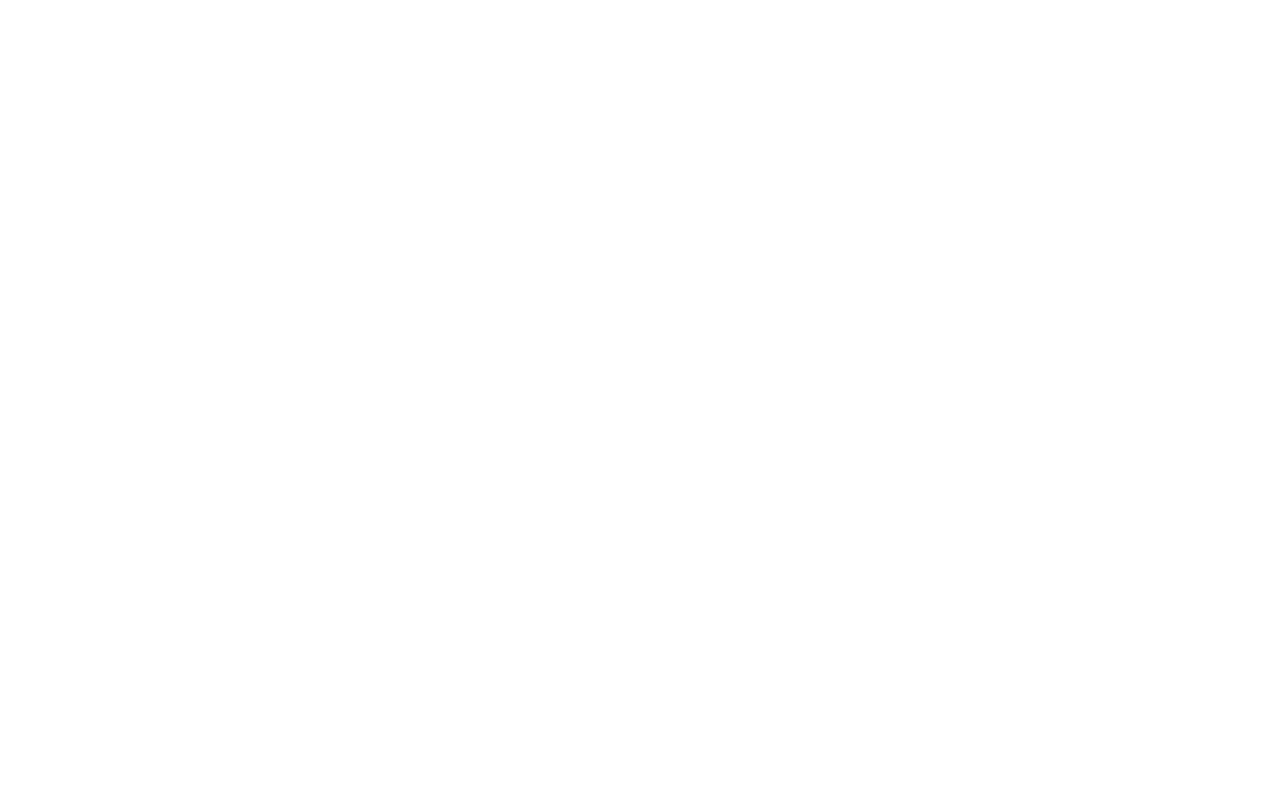
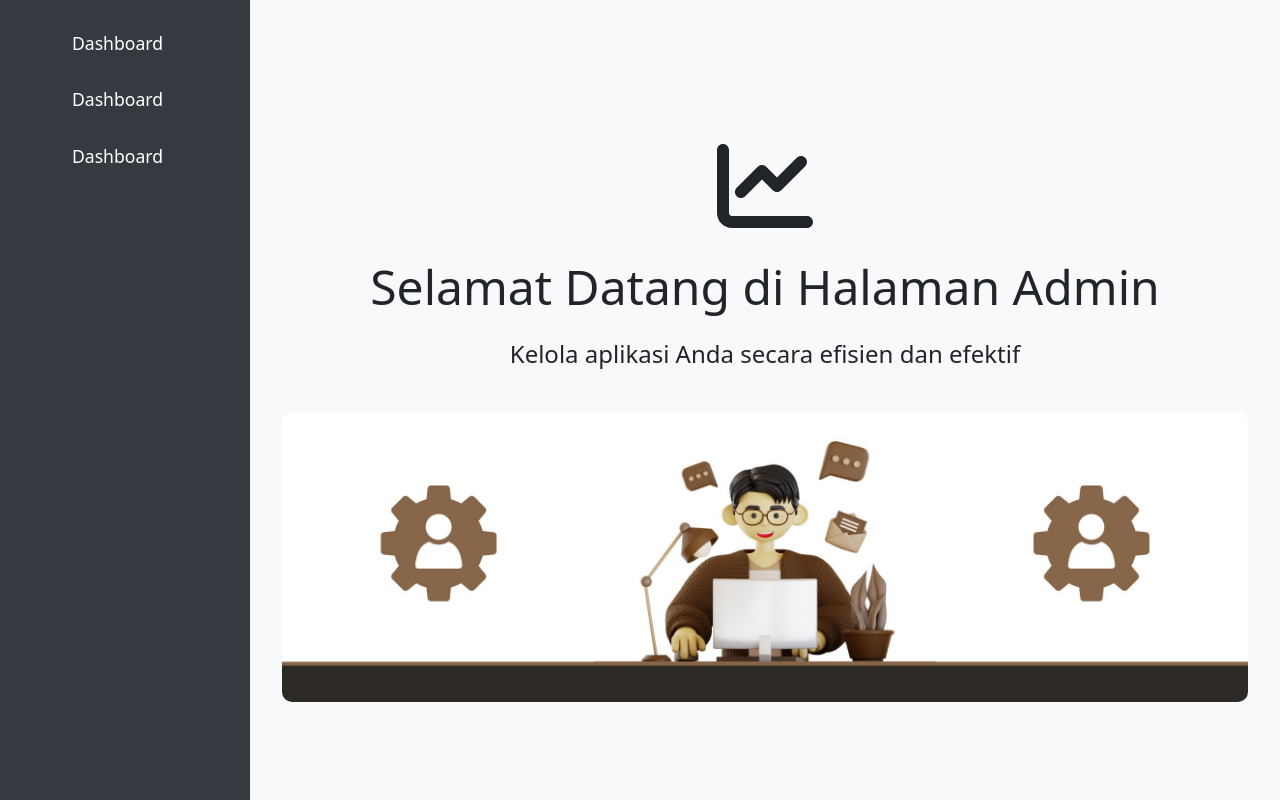
Before and after one commit to ImamAriadi2022/mBerkah-fix, a React (Create React App) app in the folder frontend/: page /admin-beranda in a window 1280 px wide. Before the commit this address had no page. Built offline with nearby package versions, Linux system fonts and the light colour scheme.

Commit message:
oghe sekarang backend

```diff
--- a/frontend/package.json
+++ b/frontend/package.json
@@ -3,6 +3,8 @@
   "version": "0.1.0",
   "private": true,
   "dependencies": {
+    "@fortawesome/free-solid-svg-icons": "^6.7.2",
+    "@fortawesome/react-fontawesome": "^0.2.2",
     "animate.css": "^4.1.1",
     "bootstrap": "^5.3.3",
     "cra-template": "1.2.0",
@@ -14,6 +16,7 @@
     "react-intersection-observer": "^9.14.0",
     "react-lottie": "^1.2.10",
     "react-player": "^2.16.0",
+    "react-router-bootstrap": "^0.26.3",
     "react-router-dom": "^7.1.1",
     "react-scripts": "5.0.1"
   },
--- a/frontend/src/App.js
+++ b/frontend/src/App.js
@@ -6,23 +6,37 @@
 import PageGallery from './pages/client/Gallery';
 import ContactPerson from './pages/client/ContactPerson'
 
+
+// ini buat admin
+import Login from './pages/admin/Login';
+import Beranda from './pages/admin/Beranda'
+
 import './App.css';
+
 
 function App() {
   return (
+    <>
     <Router>
       <div className="App">
         <Routes>
           <Route exact path="/" element={<LandingPage />} />
-          <Route exact path = "/search" element={<ArtList/>} />
-          <Route exact path = "/register" element={<FormRegis/>} />
-          <Route exact path = "/gallery" element={<PageGallery/>} />
-          <Route exact path = "/contact" element={<ContactPerson/>} />
-          {/* Add other routes here */}
+          <Route exact path="/search" element={<ArtList />} />
+          <Route exact path="/register" element={<FormRegis />} />
+          <Route exact path="/gallery" element={<PageGallery />} />
+          <Route exact path="/contact" element={<ContactPerson />} />
+
+          {/* ini buat admin */}
+          <Route exact path="/admin" element={<Login />} />
+          <Route exact path="/admin-beranda" element={<Beranda />} />
+          {/* Tambahkan rute lainnya di sini */}
         </Routes>
       </div>
     </Router>
+    </>
   );
 }
 
+
+
 export default App;
--- /dev/null
+++ b/frontend/src/components/admin/Dashboard.js
@@ -0,0 +1,19 @@
+import React from 'react';
+import { Container } from 'react-bootstrap';
+import 'animate.css';
+import './css/Dashboard.css';
+import { FontAwesomeIcon } from '@fortawesome/react-fontawesome';
+import { faChartLine } from '@fortawesome/free-solid-svg-icons';
+
+const Dashboard = () => {
+  return (
+    <Container className="dashboard-container text-center">
+      <FontAwesomeIcon icon={faChartLine} size="6x" className="animate__animated animate__zoomIn" />
+      <h1 className="animate__animated animate__fadeInDown mt-4">Selamat Datang di Halaman Admin</h1>
+      <p className="animate__animated animate__fadeInUp">Kelola aplikasi Anda secara efisien dan efektif</p>
+      <img src="img/admin/dashboard.jpg" alt="Dashboard Illustration" className="dashboard-image animate__animated animate__fadeInUp" />
+    </Container>
+  );
+};
+
+export default Dashboard;
--- /dev/null
+++ b/frontend/src/components/admin/Sidebar.js
@@ -0,0 +1,17 @@
+import React from 'react';
+import { Nav } from 'react-bootstrap';
+import './css/Sidebar.css';
+
+const Sidebar = () => {
+  return (
+    <div className="sidebar">
+      <Nav className="flex-column">
+          <Nav.Link href="/admin-beranda">Dashboard</Nav.Link>
+          <Nav.Link href="/admin-beranda">Dashboard</Nav.Link>
+          <Nav.Link href="/admin-beranda">Dashboard</Nav.Link>
+      </Nav>
+    </div>
+  );
+};
+
+export default Sidebar;
--- /dev/null
+++ b/frontend/src/components/admin/css/Dashboard.css
@@ -0,0 +1,27 @@
+.dashboard-container {
+  height: 100vh; /* Mengisi tinggi layar penuh */
+  display: flex;
+  flex-direction: column;
+  align-items: center;
+  justify-content: center;
+  text-align: center;
+  overflow: hidden; /* Menghindari scroll */
+}
+
+h1 {
+  font-size: 3rem;
+  margin-bottom: 20px;
+}
+
+p {
+  font-size: 1.5rem;
+  margin-bottom: 20px;
+}
+
+.dashboard-image {
+  margin-top: 20px;
+  max-width: 100%;
+  height: auto;
+  max-height: 400px; /* Tentukan tinggi maksimal gambar */
+  border-radius: 10px; /* Tambahkan border-radius untuk tampilan lebih rapi */
+}
--- /dev/null
+++ b/frontend/src/components/admin/css/Sidebar.css
@@ -0,0 +1,21 @@
+.sidebar {
+  height: 100vh;
+  width: 250px;
+  position: fixed;
+  top: 0;
+  left: 0;
+  background-color: #343a40;
+  padding-top: 20px;
+  z-index: 1000;
+}
+
+.sidebar .nav-link {
+  color: #fff;
+  padding: 15px;
+  font-size: 1.1rem;
+}
+
+.sidebar .nav-link:hover {
+  background-color: #495057;
+  color: #fff;
+}
--- /dev/null
+++ b/frontend/src/pages/admin/Beranda.js
@@ -0,0 +1,17 @@
+import React from 'react';
+import Sidebar from '../../components/admin/Sidebar';
+import Dashboard from '../../components/admin/Dashboard';
+import './css/Beranda.css';
+
+const Beranda = () => {
+  return (
+    <div className="beranda-container">
+      <Sidebar />
+      <div className="dashboard">
+        <Dashboard />
+      </div>
+    </div>
+  );
+};
+
+export default Beranda;
--- /dev/null
+++ b/frontend/src/pages/admin/Login.js
@@ -0,0 +1,68 @@
+import React, { useState } from 'react';
+import { NavLink } from 'react-router-dom';
+import { Container, Row, Col, Form, Button, Alert } from 'react-bootstrap';
+import 'bootstrap/dist/css/bootstrap.min.css';
+import './css/Login.css';
+
+const Login = () => {
+  const [username, setUsername] = useState('');
+  const [password, setPassword] = useState('');
+  const [error, setError] = useState('');
+  const [isLoggedIn, setIsLoggedIn] = useState(false);
+
+  const handleSubmit = (e) => {
+    e.preventDefault();
+    if (username === 'admin' && password === 'admin123') {
+      setIsLoggedIn(true);
+    } else {
+      setError('Username atau password salah');
+    }
+  };
+
+  return (
+    <Container className="login-container">
+      <Row className="justify-content-md-center">
+        <Col md={6}>
+          <h2 className="text-center">Admin Login</h2>
+          {error && <Alert variant="danger">{error}</Alert>}
+          <Form onSubmit={handleSubmit}>
+            <Form.Group controlId="formBasicEmail">
+              <Form.Label>Username</Form.Label>
+              <Form.Control
+                type="text"
+                placeholder="Enter username"
+                value={username}
+                onChange={(e) => setUsername(e.target.value)}
+                required
+              />
+            </Form.Group>
+
+            <Form.Group controlId="formBasicPassword">
+              <Form.Label>Password</Form.Label>
+              <Form.Control
+                type="password"
+                placeholder="Password"
+                value={password}
+                onChange={(e) => setPassword(e.target.value)}
+                required
+              />
+            </Form.Group>
+
+            <Button variant="primary" type="submit" className="w-100">
+              Login
+            </Button>
+          </Form>
+          {isLoggedIn && (
+            <div className="mt-3 text-center">
+              <NavLink to="/admin-beranda" className="btn btn-success">
+                Go to Dashboard
+              </NavLink>
+            </div>
+          )}
+        </Col>
+      </Row>
+    </Container>
+  );
+};
+
+export default Login;
--- /dev/null
+++ b/frontend/src/pages/admin/css/Beranda.css
@@ -0,0 +1,32 @@
+body, html {
+  margin: 0;
+  padding: 0;
+  height: 100%;
+  width: 100%;
+}
+
+.beranda-container {
+  display: flex;
+  height: 100vh; /* Memastikan elemen mengisi tinggi layar */
+  overflow: hidden; /* Menghindari tumpang tindih akibat scroll */
+}
+
+.sidebar {
+  width: 250px; /* Tentukan lebar tetap sidebar */
+  background-color: #343a40; /* Warna sidebar */
+  color: white;
+  padding: 15px;
+  position: fixed;
+  top: 0;
+  left: 0;
+  height: 100vh;
+  z-index: 1000;
+}
+
+.dashboard {
+  margin-left: 250px; /* Sesuaikan dengan lebar sidebar */
+  flex: 1; /* Dashboard mengambil sisa ruang */
+  background-color: #f8f9fa; /* Warna latar belakang dashboard */
+  padding: 20px;
+  overflow-y: auto; /* Tambahkan scroll jika konten terlalu tinggi */
+}
--- /dev/null
+++ b/frontend/src/pages/admin/css/Login.css
@@ -0,0 +1,11 @@
+.login-container {
+  margin-top: 100px;
+}
+
+h2 {
+  margin-bottom: 20px;
+}
+
+button {
+  margin-top: 20px;
+}
```
Also changed, not shown: frontend/public/img/admin/dashboard.jpg (added), 1 other file (tests, documents, lock files or other folders).
